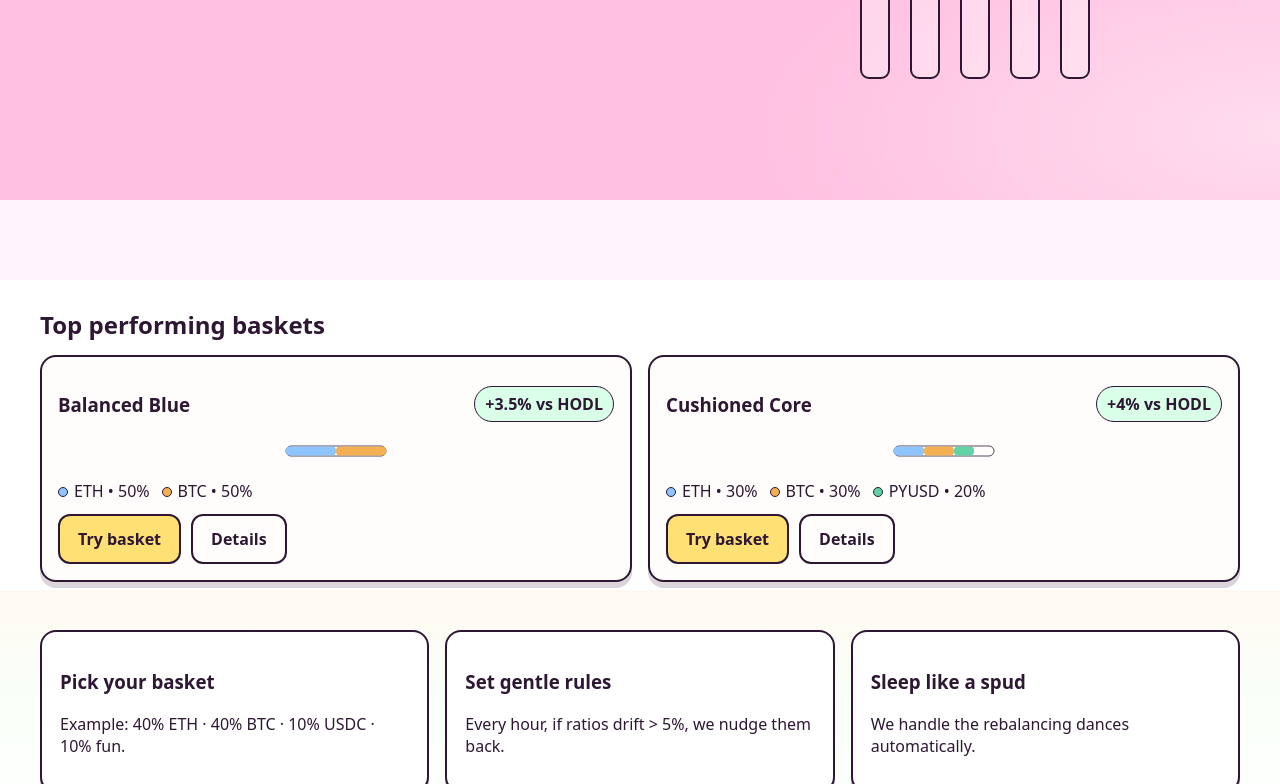
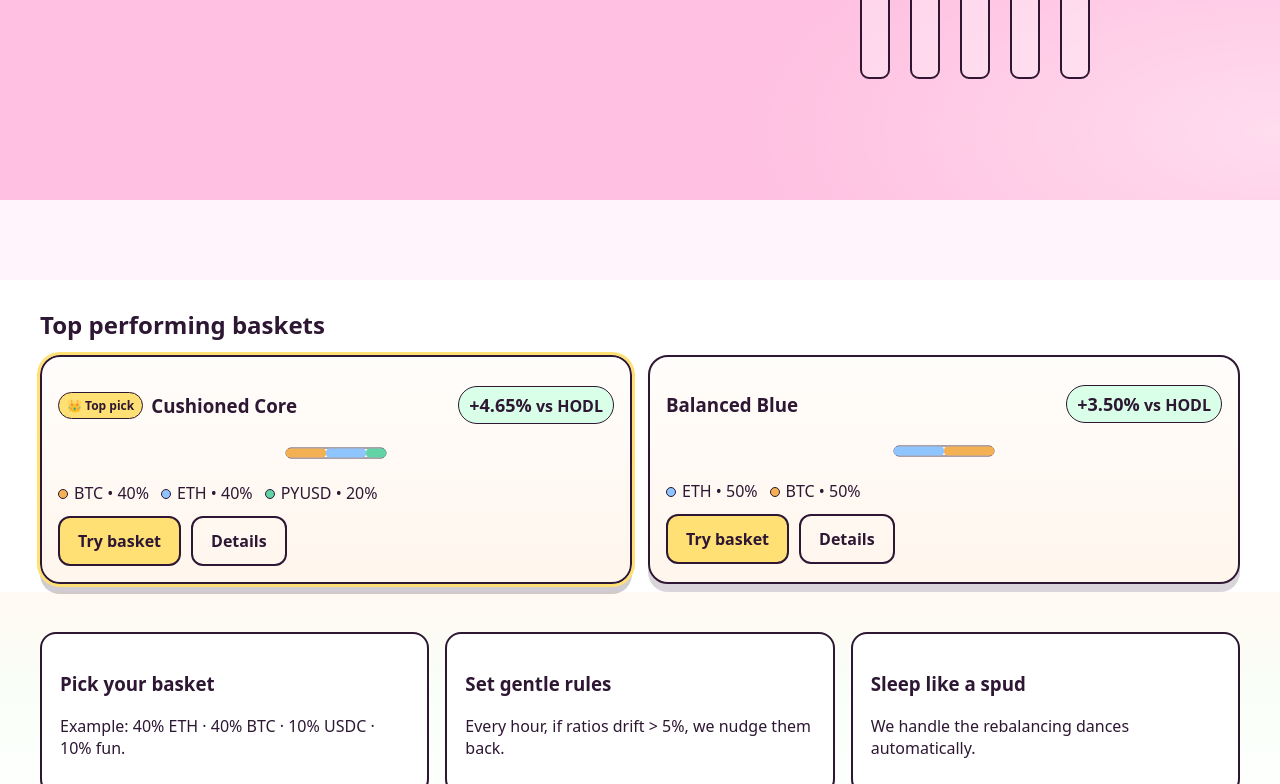
Before and after one commit to zkfriendly/potato, a React app in the folder packages/frontend/: page / in a window 1280 px wide. Shown: the part 530-1314 px from the top of the page. Built offline with nearby package versions, Linux system fonts and the light colour scheme; the HTML template or start-up script is replaced by a standard one.

Commit message:
fix apr and design

```diff
--- a/packages/frontend/src/App.css
+++ b/packages/frontend/src/App.css
@@ -243,11 +243,16 @@
   gap: 16px;
 }
 .basket-card {
-  background: #fffdfb;
+  background: linear-gradient(180deg, #fffdfb, #fff6ed);
   border: 2px solid var(--ink);
-  border-radius: 16px;
+  border-radius: 20px;
   padding: 16px;
-  box-shadow: 0 6px 0 rgba(45, 23, 51, 0.18);
+  box-shadow: 0 8px 0 rgba(45, 23, 51, 0.18);
+  position: relative;
+}
+.basket-card.featured {
+  outline: 3px solid var(--banana);
+  box-shadow: 0 10px 0 rgba(45, 23, 51, 0.22);
 }
 .card-head {
   display: flex;
@@ -255,12 +260,27 @@
   align-items: center;
   gap: 8px;
 }
+.card-head h3 {
+  display: flex;
+  align-items: center;
+  gap: 8px;
+}
+.badge-featured {
+  font-size: 12px;
+  padding: 4px 8px;
+  border-radius: 999px;
+  background: var(--banana);
+  border: 1.5px solid var(--ink);
+}
 .chip-positive {
   font-weight: 800;
   background: #d9ffe9;
   border: 1.5px solid #2d1733;
   padding: 6px 10px;
   border-radius: 999px;
+}
+.chip-positive .value {
+  font-size: 18px;
 }
 .ratio-bar {
   margin: 10px 0;
--- a/packages/frontend/src/components/TopBaskets.tsx
+++ b/packages/frontend/src/components/TopBaskets.tsx
@@ -4,9 +4,20 @@ type Basket = {
   name: string;
   ratios: { asset: string; pct: number }[];
   improvement: number; // % better than HODL
+  featured?: boolean;
 };
 
 const baskets: Basket[] = [
+  {
+    name: "Cushioned Core",
+    ratios: [
+      { asset: "BTC", pct: 40 },
+      { asset: "ETH", pct: 40 },
+      { asset: "PYUSD", pct: 20 },
+    ],
+    improvement: 4.65,
+    featured: true,
+  },
   {
     name: "Balanced Blue",
     ratios: [
@@ -14,15 +25,6 @@ const baskets: Basket[] = [
       { asset: "BTC", pct: 50 },
     ],
     improvement: 3.5,
-  },
-  {
-    name: "Cushioned Core",
-    ratios: [
-      { asset: "ETH", pct: 30 },
-      { asset: "BTC", pct: 30 },
-      { asset: "PYUSD", pct: 20 },
-    ],
-    improvement: 4,
   },
 ];
 
@@ -77,10 +79,21 @@ export default function TopBaskets() {
       <h2>Top performing baskets</h2>
       <div className="baskets-grid">
         {baskets.map((b) => (
-          <article key={b.name} className="basket-card">
+          <article
+            key={b.name}
+            className={`basket-card${b.featured ? " featured" : ""}`}
+          >
             <div className="card-head">
-              <h3>{b.name}</h3>
-              <span className="chip-positive">+{b.improvement}% vs HODL</span>
+              <h3>
+                {b.featured && (
+                  <span className="badge-featured">👑 Top pick</span>
+                )}
+                {b.name}
+              </h3>
+              <span className="chip-positive">
+                <span className="value">+{b.improvement.toFixed(2)}%</span> vs
+                HODL
+              </span>
             </div>
             <RatioBar ratios={b.ratios} />
             <ul className="ratio-list">
```
